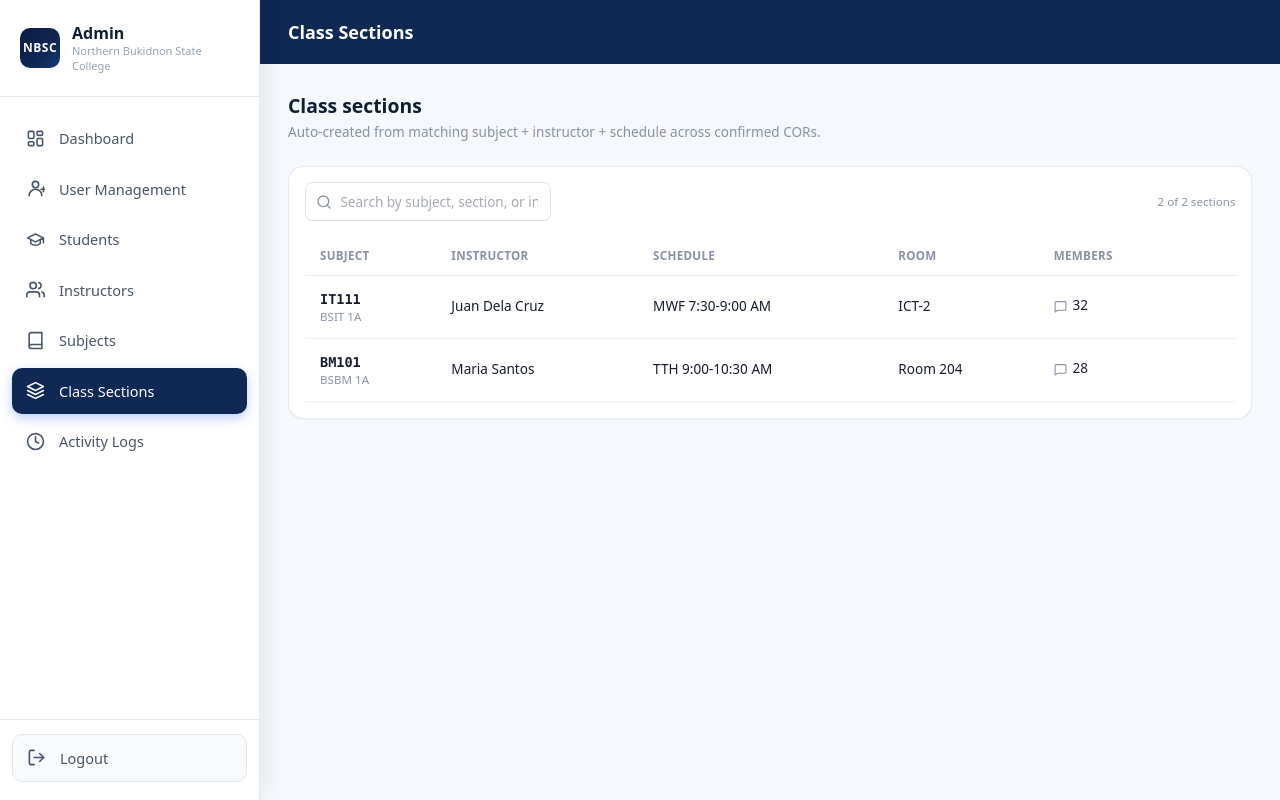
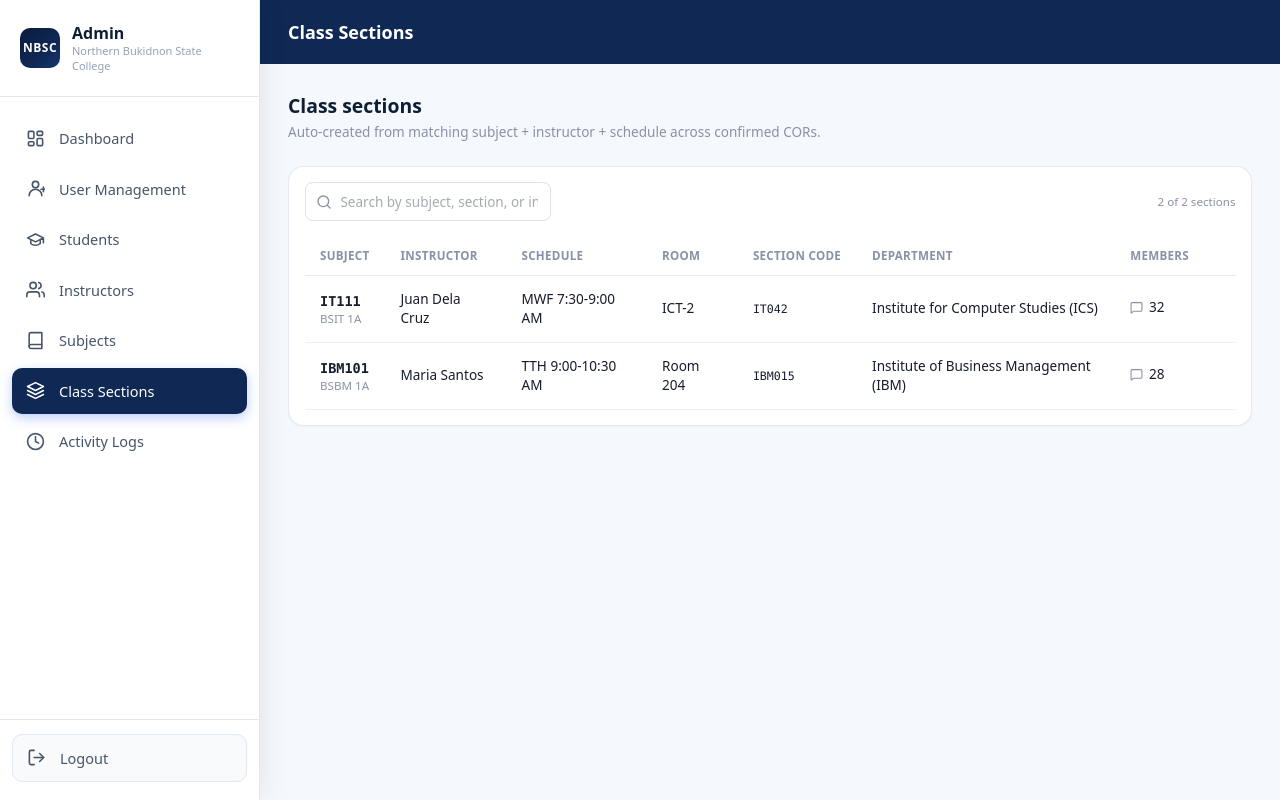
Before and after one commit to NBSC-Innovations/admin-ui, a React (Vite) app: page / in a window 1280 px wide. Both pictures are taken after a click on the button "Class Sections". Built offline with nearby package versions, Linux system fonts and the light colour scheme.

Commit message:
Mahal mo o mahal ako

```diff
--- a/src/data/classSections.js
+++ b/src/data/classSections.js
@@ -1,5 +1,5 @@
 // Shape: { id, sectionCode, subjectCode, section, instructor, schedule, room, memberCount }
 export const classSections = [
   { id: 'CS-001', sectionCode: 'IT042', subjectCode: 'IT111', section: 'BSIT 1A', instructor: 'Juan Dela Cruz', schedule: 'MWF 7:30-9:00 AM', room: 'ICT-2', memberCount: 32 },
-  { id: 'CS-002', sectionCode: 'IBM015', subjectCode: 'BM101', section: 'BSBM 1A', instructor: 'Maria Santos', schedule: 'TTH 9:00-10:30 AM', room: 'Room 204', memberCount: 28 },
+  { id: 'CS-002', sectionCode: 'IBM015', subjectCode: 'IBM101', section: 'BSBM 1A', instructor: 'Maria Santos', schedule: 'TTH 9:00-10:30 AM', room: 'Room 204', memberCount: 28 },
 ]
--- a/src/pages/ClassSections.jsx
+++ b/src/pages/ClassSections.jsx
@@ -8,6 +8,7 @@ import { Card } from '../components/ui/Card'
 import { ConfirmDialog } from '../components/modals/ConfirmDialog'
 import { useFetch } from '../hooks/useFetch'
 import { fetchClassSections } from '../services/classSectionsService'
+import { deriveDepartmentFromSectionCode } from '../utils/deriveDepartment'
 
 export default function ClassSections() {
   const { data: sections, loading } = useFetch(fetchClassSections, [])
@@ -35,6 +36,8 @@ export default function ClassSections() {
     { key: 'instructor', header: 'Instructor' },
     { key: 'schedule', header: 'Schedule' },
     { key: 'room', header: 'Room' },
+    { key: 'sectionCode', header: 'Section Code', render: (row) => <span className="font-mono text-xs">{row.sectionCode}</span> },
+    { key: 'department', header: 'Department', render: (row) => deriveDepartmentFromSectionCode(row.sectionCode) },
     {
       key: 'memberCount',
       header: 'Members',
--- a/src/pages/Students.jsx
+++ b/src/pages/Students.jsx
@@ -11,6 +11,7 @@ import { Select } from '../components/ui/Select'
 import { useFetch } from '../hooks/useFetch'
 import { fetchStudents } from '../services/studentsService'
 import { DEPARTMENTS } from '../constants'
+import { deriveDepartmentFromProgram } from '../utils/deriveDepartment'
 
 export default function Students() {
   const { data: students, loading } = useFetch(fetchStudents, [])
@@ -20,7 +21,7 @@ export default function Students() {
   const filtered = useMemo(() => {
     if (!students) return []
     return students
-      .filter((s) => (department === 'all' ? true : s.department === department))
+      .filter((s) => (department === 'all' ? true : deriveDepartmentFromProgram(s.program) === department))
       .filter((s) =>
         [s.name, s.id, s.email, s.program].join(' ').toLowerCase().includes(query.toLowerCase()),
       )
```
Also changed, not shown: src/utils/naturalSort.js (added).
